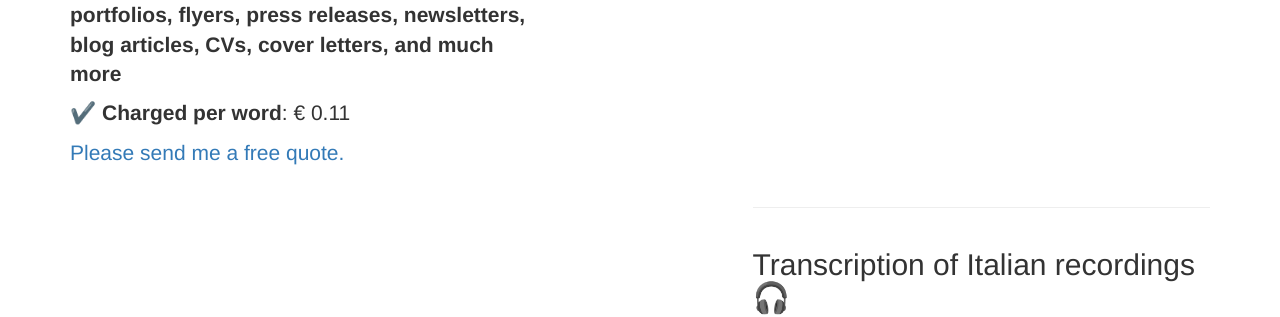
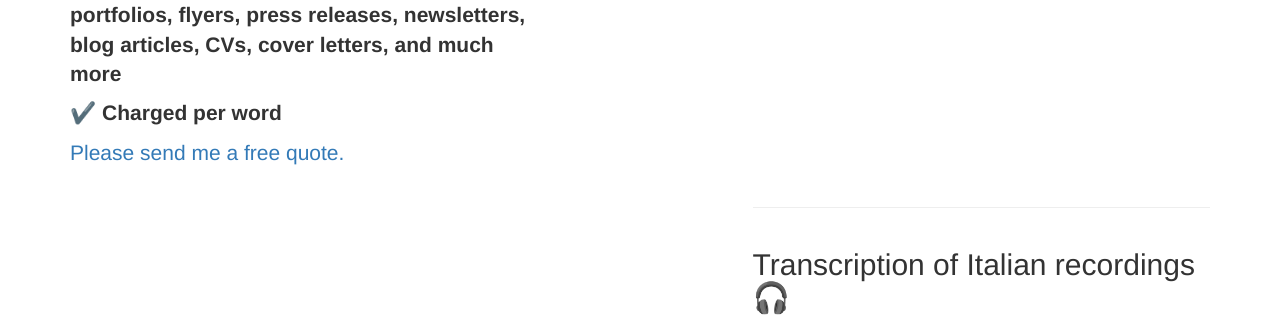
Before and after one commit to angelatiliatranslations/englishversion, a Jekyll site: the page built from _posts/2014-09-21-services-1.markdown, in a window 1280 px wide and 900 px high, scrolled down 2061 px. Shown: the part 159-476 px from the top of the window. Built offline with Jekyll 4.4.1, drawn with Linux system fonts in a browser that asks for light colours; nearby versions of some CDN libraries; library files that are not in the unit come from our copies.

Commit message:
Update 2014-09-21-services-1.markdown

```diff
--- a/_posts/2014-09-21-services-1.markdown
+++ b/_posts/2014-09-21-services-1.markdown
@@ -12,6 +12,6 @@ A translation takes your words on a journey to an incredible destination. If you
 <strong>✔️ Website texts, product descriptions, portfolios, flyers, press releases, newsletters, blog articles, CVs, cover letters, and much more</strong>
 </p>
 <p>
-<strong>✔️ Charged per word</strong>: € 0.11
+<strong>✔️ Charged per word</strong>
 </p>
 <a href="mailto:angela@tiliatranslations.it">Please send me a free quote.</a>
```
